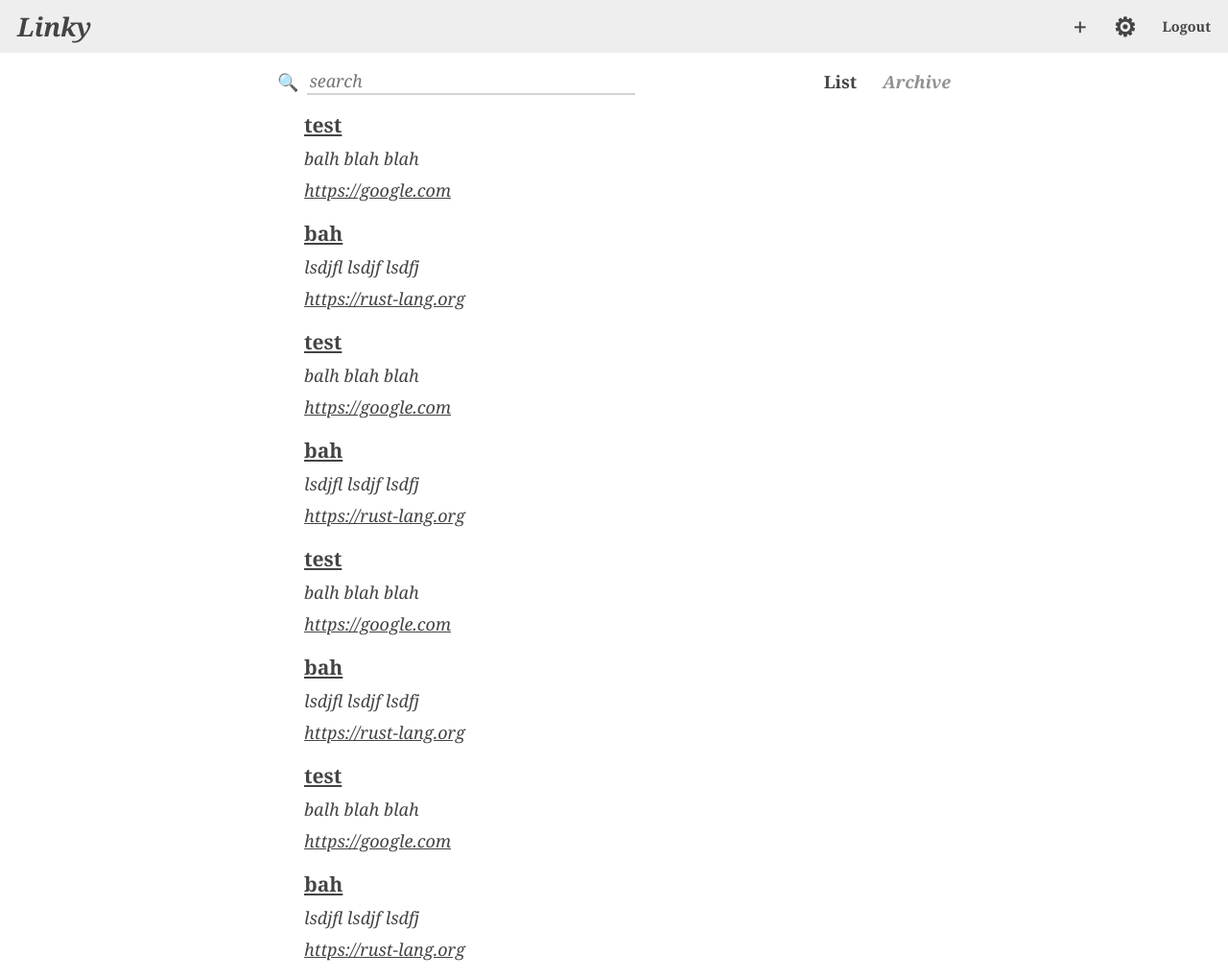
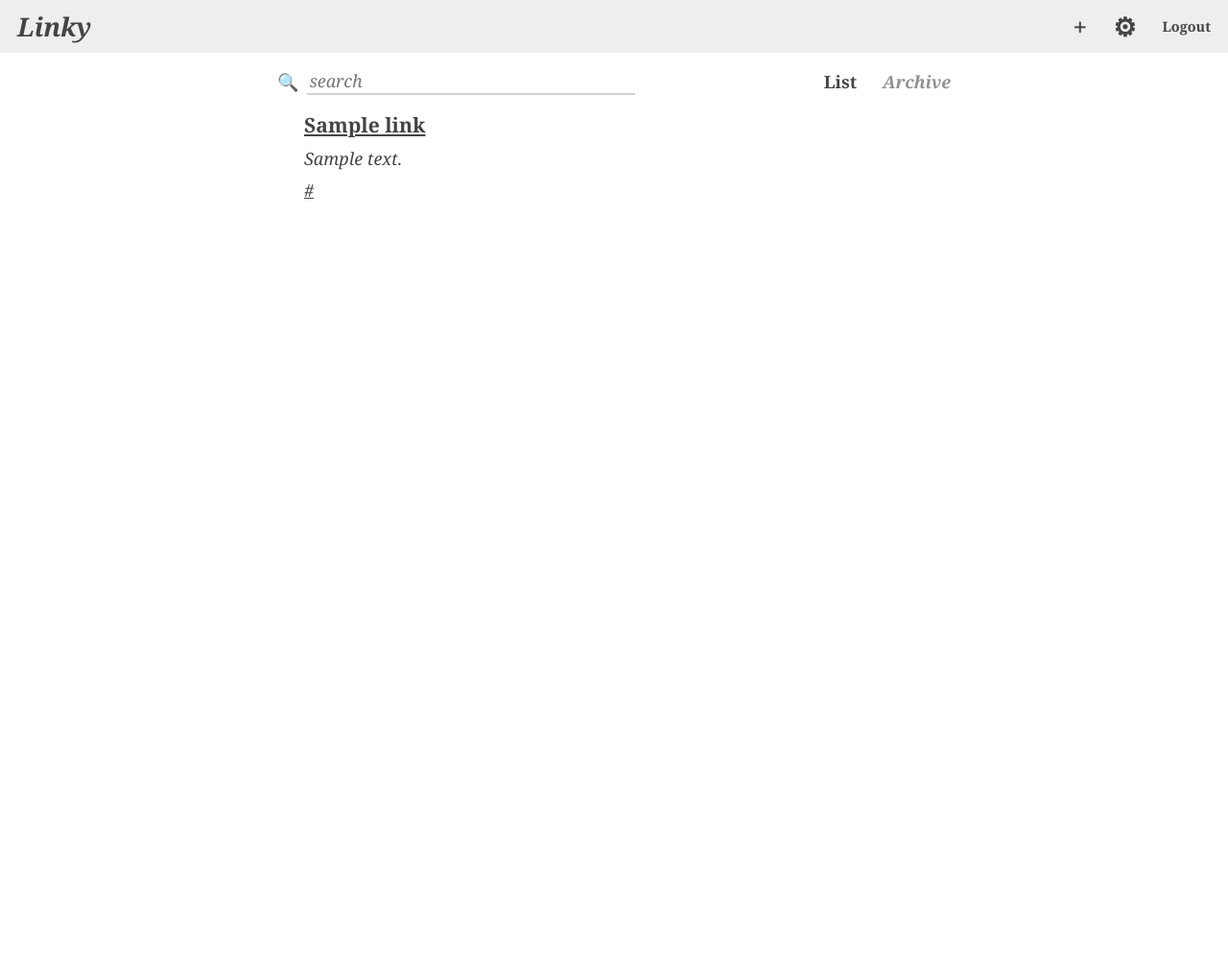
Before and after one commit to getlinky/linky, a Django app: page / in a window 1280 px wide. Shown: the whole page at 96% size. After the commit the page ends 207 px from the top, so only its background shows below. Run offline with Django 3.2, Linux system fonts and the light colour scheme; a user stored in the database is signed in; tables that the repository leaves empty hold one stand-in row (values such as "Sample post"); style sheets or scripts are compiled from the project's sources.

Commit message:
Using real data for links + minor changes

```diff
--- a/core/models.py
+++ b/core/models.py
@@ -64,12 +64,12 @@ class MyUser(AbstractBaseUser, PermissionsMixin):
 
 class Link(models.Model):
     user = models.ForeignKey(MyUser, on_delete=models.CASCADE)
-    # meat of the link
+
     title = models.CharField(max_length=200)
     url = models.URLField()
     description = models.CharField(max_length=200)
     archived = models.BooleanField(default=False)
-    # dates
+
     created = models.DateField(auto_now_add=True)
     last_updated = models.DateField(auto_now=True)
 
--- a/core/templates/core/list.html
+++ b/core/templates/core/list.html
@@ -8,9 +8,9 @@
 {% block listitems %}
 {% for li in list_items %}
 <li tabindex="0">
-    <h3 class="link-title"><a href="{{ li.source }}">{{ li.title }}</a></h3>
+    <h3 class="link-title"><a href="{{ li.url }}">{{ li.title }}</a></h3>
     <p class="description">{{ li.description }}</p>
-    <a class="source" href="{{ li.source }}">{{ li.source }}</a>
+    <a class="source" href="{{ li.url }}">{{ li.url }}</a>
 </li>
 {% endfor %}
 {% endblock %}
--- a/core/views.py
+++ b/core/views.py
@@ -6,31 +6,19 @@ from django.contrib.auth import authenticate, login, logout
 from .forms import LoginForm, SignUpForm
 from .models import MyUser
 
-list_items = [{'title': 'test',
-    'source': 'https://google.com',
-    'description': 'balh blah blah'},
-    {'title': 'bah', 'source': 'https://rust-lang.org', 'description': 'lsdjfl lsdjf lsdfj '},
-    {'title': 'test',
-        'source': 'https://google.com',
-        'description': 'balh blah blah'},
-    {'title': 'bah', 'source': 'https://rust-lang.org', 'description': 'lsdjfl lsdjf lsdfj '},
-    {'title': 'test',
-        'source': 'https://google.com',
-        'description': 'balh blah blah'},
-    {'title': 'bah', 'source': 'https://rust-lang.org', 'description': 'lsdjfl lsdjf lsdfj '},
-    {'title': 'test',
-        'source': 'https://google.com',
-        'description': 'balh blah blah'},
-    {'title': 'bah', 'source': 'https://rust-lang.org', 'description': 'lsdjfl lsdjf lsdfj '}]
-
 def index(request):
     if request.user.is_authenticated:
+        list_items = request.user.link_set.all()
         return render(request, 'core/list.html', {'list_items': list_items, 'page': 'list', 'title': 'List'})
     else:
         return render(request, 'core/landing_page.html')
 
 def archive(request):
-    return render(request, 'core/archive.html', {'list_items': list_items, 'page': 'archive', 'title': 'Archive'})
+    if request.user.is_authenticated:
+        list_items = request.user.link_set.all()
+        return render(request, 'core/archive.html', {'list_items': list_items, 'page': 'archive', 'title': 'Archive'})
+    else:
+        return render(request, 'core/landing_page.html')
 
 def logout_view(request):
     logout(request)
```
Also changed, not shown: linky/settings.py (+0 -9 lines).
